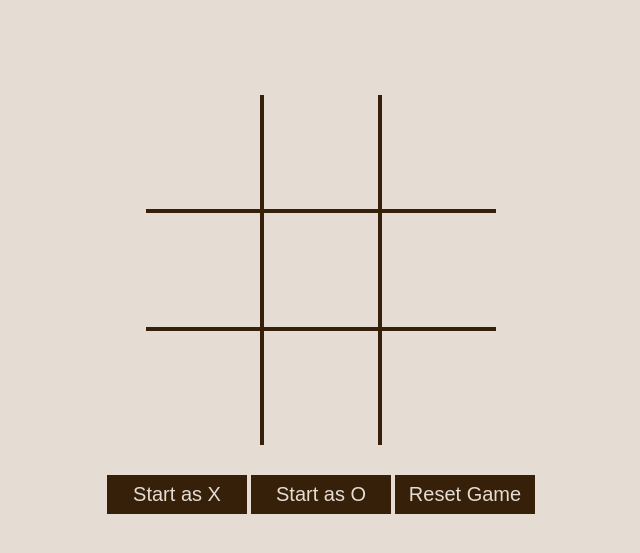
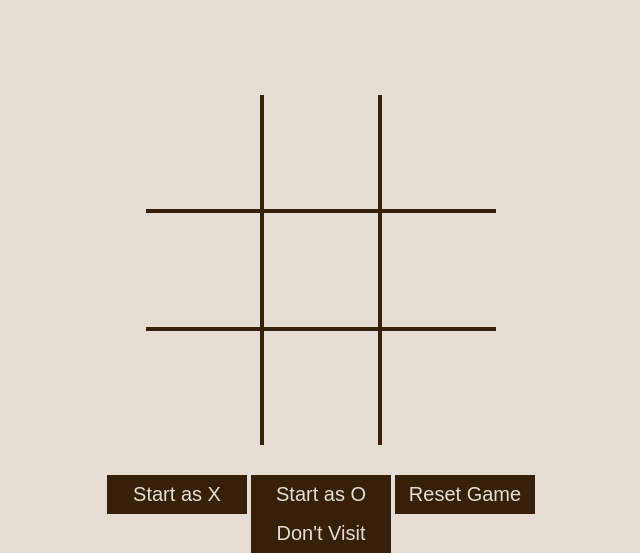
Before and after one commit to syedd07/game, a plain HTML site: page index.html in a window 1280 px wide. Shown: the part 600-1153 px from the top of the page, without its empty margins (319-959 px from the left). Before the commit the page ends 1114 px from the top, so only its background shows below. Drawn offline with Linux system fonts and the light colour scheme.

Commit message:
Update index.html

```diff
--- a/index.html
+++ b/index.html
@@ -27,7 +27,12 @@
         <button id="x-btn" class="btn">Start as X</button>
         <button id="o-btn" class="btn">Start as O</button>
         <button id="reset-btn" class="btn">Reset Game</button>
+        <a href="https://syedd07.github.io/fun/" target="_blank">
+            <button id="ext-link" class="btn">Don't Visit</button>
+        </a>
+
     </div>
+
 
     <script src="script.js"></script>
 </body>
```
